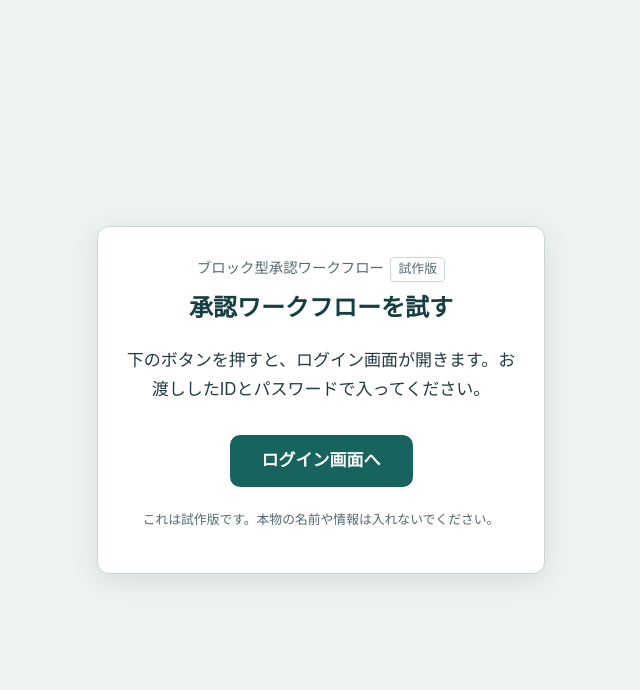
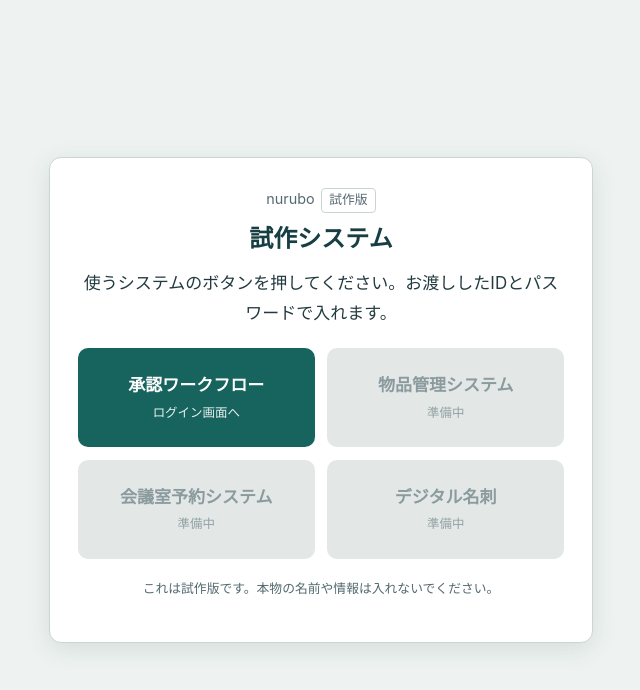
Before and after one commit to nuruboai/nurubowf, a plain HTML site: page index.html in a window 1280 px wide. Shown: the whole page, without its empty margins (319-959 px from the left). Drawn offline with Linux system fonts and the light colour scheme.

Commit message:
入口を4ボタンに（承認ワークフローのみ有効、物品管理・会議室予約・デジタル名刺は準備中でグレー）
Co-Authored-By: Claude Opus 5.5 <noreply@anthropic.com>
Claude-Session: https://claude.ai/code/session_01C9rJa4yVLQaqwJnoyhoUho

```diff
--- a/index.html
+++ b/index.html
@@ -4,30 +4,41 @@
 <meta charset="utf-8">
 <meta name="viewport" content="width=device-width, initial-scale=1">
 <meta name="theme-color" content="#173e43">
-<title>承認ワークフロー 試作版</title>
+<title>nurubo 試作システム</title>
 <style>
   * { box-sizing: border-box; }
   body { margin: 0; min-height: 100vh; display: grid; place-items: center; padding: 16px; background: #eef3f1; color: #233b40;
     font: 17px/1.75 -apple-system, BlinkMacSystemFont, "Hiragino Kaku Gothic ProN", "Yu Gothic", Meiryo, sans-serif; }
-  .card { width: min(100%, 28rem); background: #fff; border: 1px solid #cbd6d2; border-radius: 12px; padding: 1.75rem; text-align: center; box-shadow: 0 6px 24px rgba(23,62,67,.12); }
+  .card { width: min(100%, 34rem); background: #fff; border: 1px solid #cbd6d2; border-radius: 12px; padding: 1.75rem; text-align: center; box-shadow: 0 6px 24px rgba(23,62,67,.12); }
   .eyebrow { margin: 0; color: #536970; font-size: .9rem; }
   .badge { display: inline-block; margin-left: .4rem; padding: 0 .45rem; border: 1px solid #cbd6d2; border-radius: 4px; font-size: .8rem; }
-  h1 { margin: .3rem 0 .8rem; font-size: 1.5rem; color: #173e43; }
-  .go { display: inline-block; margin: .8rem 0 .4rem; padding: .7rem 2rem; border-radius: 10px; background: #17635e; color: #fff; font-weight: 700; text-decoration: none; }
-  .go:hover { background: #124f4b; }
-  .note { margin-top: 1rem; font-size: .8rem; color: #536970; }
+  h1 { margin: .3rem 0 .6rem; font-size: 1.5rem; color: #173e43; }
+  .lead { margin: 0 0 1.2rem; }
+  .apps { display: grid; grid-template-columns: repeat(2, 1fr); gap: .8rem; }
+  .app { display: flex; flex-direction: column; justify-content: center; min-height: 6.2rem; padding: .8rem .6rem; border-radius: 10px;
+    background: #17635e; color: #fff; font-weight: 700; text-decoration: none; line-height: 1.4; }
+  .app:hover { background: #124f4b; }
+  .app small { display: block; margin-top: .35rem; font-weight: 400; font-size: .78rem; opacity: .9; }
+  .app.off { background: #e3e8e6; color: #8a9a9e; cursor: not-allowed; pointer-events: none; }
+  .note { margin-top: 1.2rem; font-size: .8rem; color: #536970; }
+  @media (max-width: 380px) { .apps { grid-template-columns: 1fr; } .app { min-height: 4.6rem; } }
 </style>
 </head>
 <body>
 <main class="card">
-  <p class="eyebrow">ブロック型承認ワークフロー<span class="badge">試作版</span></p>
-  <h1>承認ワークフローを試す</h1>
-  <p>下のボタンを押すと、ログイン画面が開きます。お渡ししたIDとパスワードで入ってください。</p>
-  <a class="go" id="go" href="#">ログイン画面へ</a>
+  <p class="eyebrow">nurubo<span class="badge">試作版</span></p>
+  <h1>試作システム</h1>
+  <p class="lead">使うシステムのボタンを押してください。お渡ししたIDとパスワードで入れます。</p>
+  <nav class="apps">
+    <a class="app" id="go" href="#">承認ワークフロー<small>ログイン画面へ</small></a>
+    <span class="app off" aria-disabled="true">物品管理システム<small>準備中</small></span>
+    <span class="app off" aria-disabled="true">会議室予約システム<small>準備中</small></span>
+    <span class="app off" aria-disabled="true">デジタル名刺<small>準備中</small></span>
+  </nav>
   <p class="note">これは試作版です。本物の名前や情報は入れないでください。</p>
 </main>
 <script>
-  // ボタンの行き先（GASベータ版のウェブアプリ /exec のURL）
+  // 承認ワークフローの行き先（GASベータ版のウェブアプリ /exec のURL）
   const APP_URL = 'https://script.google.com/a/macros/nurubo.com/s/AKfycbyjQmVgtA3Ri7oVH2ba27wf_5xDROdfq9he1VquUpY_k3UbDTPfdKaL3htzBc-I4eFn/exec?view=login';
   if (APP_URL) document.getElementById('go').href = APP_URL;
 </script>
```
